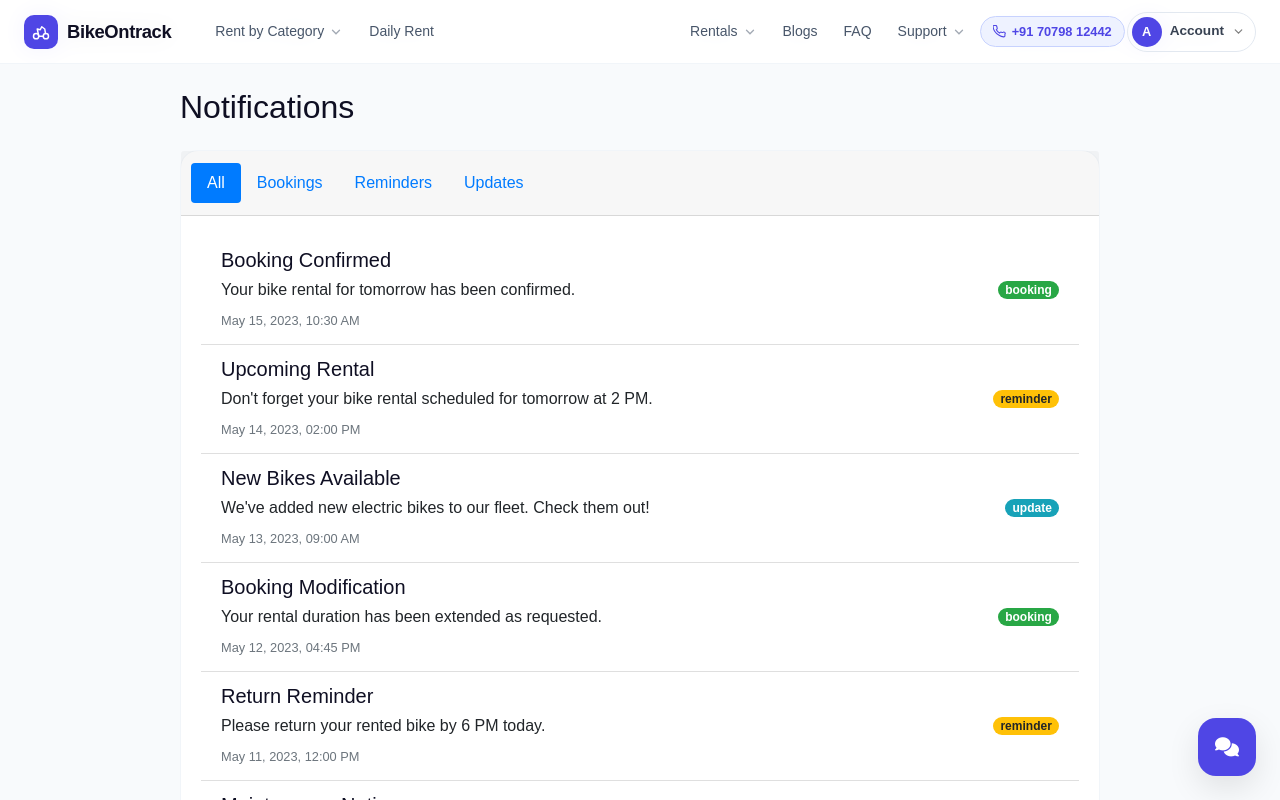
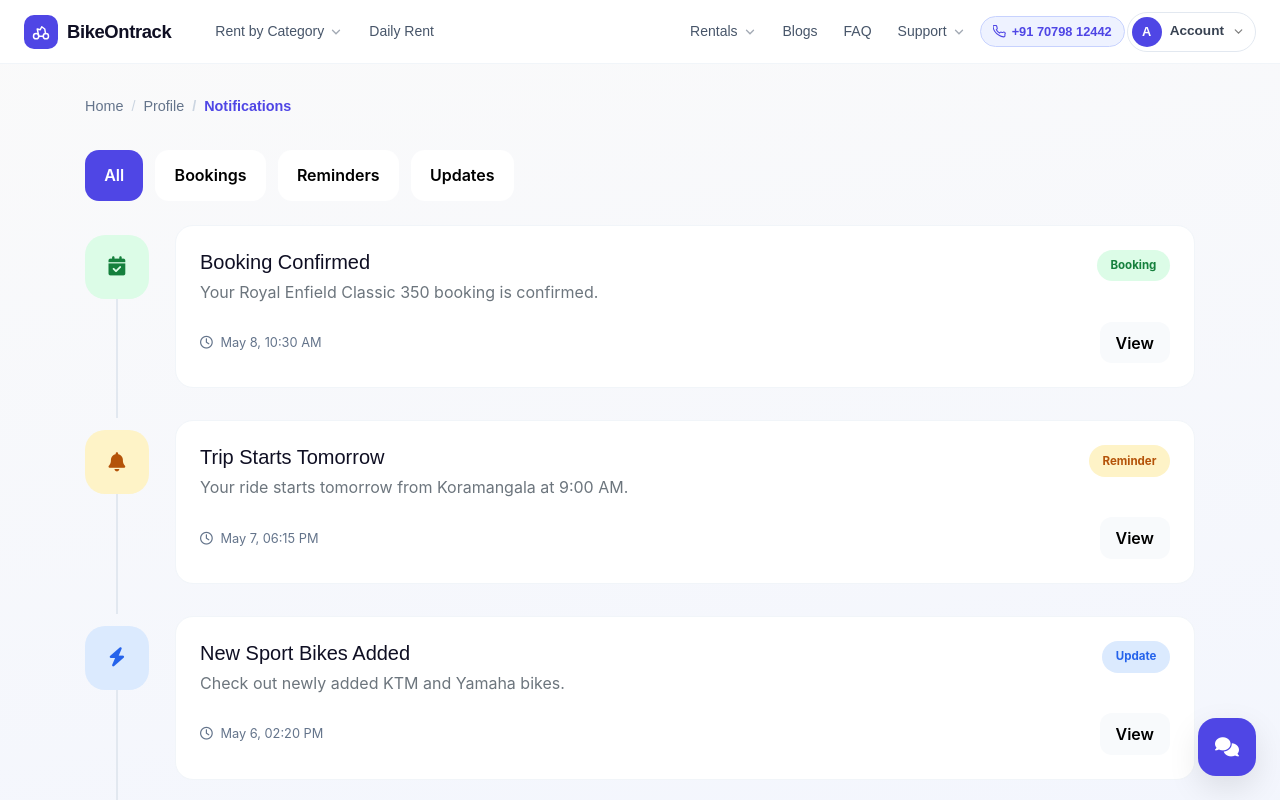
Before and after one commit to rkgupta-dev/bike-rental, a Vue app in the folder frontend/: page /notifications in a window 1280 px wide. Shown: the top 800 px of the page. Built offline with nearby package versions, Linux system fonts and the light colour scheme; a web font is replaced by a local one.

Commit message:
feat: revamp NotificationPage with new layout, filtering options, and enhanced notification display

```diff
--- a/frontend/src/views/NotificationPage.vue
+++ b/frontend/src/views/NotificationPage.vue
@@ -1,180 +1,163 @@
 <template>
+  <div class="notifications-page gradient-light section">
+    <b-container class="">
+      <div class="listing-top-area">
+        <b-breadcrumb class="custom-breadcrumb">
+          <b-breadcrumb-item to="/">Home</b-breadcrumb-item>
+          <b-breadcrumb-item to="/my-profile">Profile</b-breadcrumb-item>
+          <b-breadcrumb-item to="/account-settings" active
+            >Notifications</b-breadcrumb-item
+          >
+        </b-breadcrumb>
+      </div>
+
+      <!-- FILTER -->
+      <div class="filter-wrapper mb-4">
+        <button
+          v-for="tab in tabs"
+          :key="tab.value"
+          class="filter-btn"
+          :class="{ active: activeTab === tab.value }"
+          @click="activeTab = tab.value"
+        >
+          {{ tab.label }}
+        </button>
+      </div>
+
+      <!-- TIMELINE -->
+      <div class="timeline-wrapper">
+        <div
+          v-for="notification in filteredNotifications"
+          :key="notification.id"
+          class="timeline-item"
+        >
+          <!-- LINE -->
+          <div class="timeline-line"></div>
+
+          <!-- ICON -->
+          <div
+            class="timeline-icon"
+            :class="getNotificationClass(notification.type)"
+          >
+            <i :class="getNotificationIcon(notification.type)"></i>
+          </div>
+
+          <!-- CARD -->
+          <div class="timeline-card card-app">
+            <div class="timeline-top">
               <div>
-    <NavBar />
-    <b-container style="margin-top: 4rem;">
-      <b-row>
-        <b-col lg="10" class="mx-auto">
-          <h2 class="my-4">Notifications</h2>
-          <b-card no-body>
-            <b-tabs pills card horizontal>
-              <!-- All Notifications Tab -->
-              <b-tab title="All" active>
-                <b-list-group flush>
-                  <b-list-group-item
-                    v-for="notification in allNotifications"
-                    :key="notification.id"
-                    class="d-flex justify-content-between align-items-center"
+                <h5 class="mb-1">
+                  {{ notification.title }}
+                </h5>
+
+                <p class="text-muted mb-0">
+                  {{ notification.message }}
+                </p>
+              </div>
+
+              <span
+                class="type-badge"
+                :class="getNotificationClass(notification.type)"
               >
-                    <div>
-                      <h5 class="mb-1">{{ notification.title }}</h5>
-                      <p class="mb-1">{{ notification.message }}</p>
-                      <small class="text-muted">{{
-                        formatDate(notification.date)
-                      }}</small>
+                {{ notification.type }}
+              </span>
             </div>
-                    <b-badge :variant="getBadgeVariant(notification.type)" pill>
-                      {{ notification.type }}
-                    </b-badge>
-                  </b-list-group-item>
-                </b-list-group>
-              </b-tab>
-              <!-- Bookings Tab -->
-              <b-tab title="Bookings">
-                <b-list-group flush>
-                  <b-list-group-item
-                    v-for="notification in bookingNotifications"
-                    :key="notification.id"
-                    class="d-flex justify-content-between align-items-center"
+
+            <div class="timeline-footer">
+              <small>
+                <i class="fa-regular fa-clock mr-1"></i>
+                {{ formatDate(notification.date) }}
+              </small>
+
+              <button class="view-btn">View</button>
+            </div>
+          </div>
+        </div>
+      </div>
+
+      <!-- EMPTY -->
+      <div
+        v-if="filteredNotifications.length === 0"
+        class="card-app empty-box text-center"
       >
-                    <div>
-                      <h5 class="mb-1">{{ notification.title }}</h5>
-                      <p class="mb-1">{{ notification.message }}</p>
-                      <small class="text-muted">{{
-                        formatDate(notification.date)
-                      }}</small>
+        <div class="empty-icon mb-3">
+          <i class="fa-regular fa-bell-slash"></i>
         </div>
-                    <b-badge variant="success" pill>Booking</b-badge>
-                  </b-list-group-item>
-                </b-list-group>
-              </b-tab>
-              <!-- Reminders Tab -->
-              <b-tab title="Reminders">
-                <b-list-group flush>
-                  <b-list-group-item
-                    v-for="notification in reminderNotifications"
-                    :key="notification.id"
-                    class="d-flex justify-content-between align-items-center"
-                  >
-                    <div>
-                      <h5 class="mb-1">{{ notification.title }}</h5>
-                      <p class="mb-1">{{ notification.message }}</p>
-                      <small class="text-muted">{{
-                        formatDate(notification.date)
-                      }}</small>
+
+        <h4>No Notifications</h4>
+
+        <p class="text-muted mb-0">
+          You don't have any notifications right now.
+        </p>
       </div>
-                    <b-badge variant="warning" pill>Reminder</b-badge>
-                  </b-list-group-item>
-                </b-list-group>
-              </b-tab>
-              <!-- Updates Tab -->
-              <b-tab title="Updates">
-                <b-list-group flush>
-                  <b-list-group-item
-                    v-for="notification in updateNotifications"
-                    :key="notification.id"
-                    class="d-flex justify-content-between align-items-center"
-                  >
-                    <div>
-                      <h5 class="mb-1">{{ notification.title }}</h5>
-                      <p class="mb-1">{{ notification.message }}</p>
-                      <small class="text-muted">{{
-                        formatDate(notification.date)
-                      }}</small>
-                    </div>
-                    <b-badge variant="info" pill>Update</b-badge>
-                  </b-list-group-item>
-                </b-list-group>
-              </b-tab>
-            </b-tabs>
-          </b-card>
-        </b-col>
-      </b-row>
     </b-container>
-    <!-- <b-container fluid class="bg-dark text-light py-4 mt-5">
-      <b-row>
-        <b-col class="text-center">
-          &copy; {{ currentYear }} BikeOntrack. All rights reserved.
-        </b-col>
-      </b-row>
-    </b-container> -->
   </div>
 </template>
 
 <script>
-import NavBar from "./NavBar.vue";
+export default {
+  name: "NotificationsPage",
 
-export default {
-  components: {
-    NavBar,
-  },
   data() {
     return {
-      currentYear: new Date().getFullYear(),
+      activeTab: "all",
+
+      tabs: [
+        { label: "All", value: "all" },
+        { label: "Bookings", value: "booking" },
+        { label: "Reminders", value: "reminder" },
+        { label: "Updates", value: "update" },
+      ],
+
       notifications: [
         {
           id: 1,
           type: "booking",
           title: "Booking Confirmed",
-          message: "Your bike rental for tomorrow has been confirmed.",
-          date: new Date(2023, 4, 15, 10, 30),
+          message: "Your Royal Enfield Classic 350 booking is confirmed.",
+          date: new Date(2026, 4, 8, 10, 30),
         },
         {
           id: 2,
           type: "reminder",
-          title: "Upcoming Rental",
-          message:
-            "Don't forget your bike rental scheduled for tomorrow at 2 PM.",
-          date: new Date(2023, 4, 14, 14, 0),
+          title: "Trip Starts Tomorrow",
+          message: "Your ride starts tomorrow from Koramangala at 9:00 AM.",
+          date: new Date(2026, 4, 7, 18, 15),
         },
         {
           id: 3,
           type: "update",
-          title: "New Bikes Available",
-          message:
-            "We've added new electric bikes to our fleet. Check them out!",
-          date: new Date(2023, 4, 13, 9, 0),
+          title: "New Sport Bikes Added",
+          message: "Check out newly added KTM and Yamaha bikes.",
+          date: new Date(2026, 4, 6, 14, 20),
         },
         {
           id: 4,
           type: "booking",
-          title: "Booking Modification",
-          message: "Your rental duration has been extended as requested.",
-          date: new Date(2023, 4, 12, 16, 45),
+          title: "Booking Cancelled",
+          message: "Your KTM Duke booking was cancelled successfully.",
+          date: new Date(2026, 4, 5, 12, 0),
         },
+
         {
-          id: 5,
-          type: "reminder",
-          title: "Return Reminder",
-          message: "Please return your rented bike by 6 PM today.",
-          date: new Date(2023, 4, 11, 12, 0),
-        },
-        {
-          id: 6,
-          type: "update",
-          title: "Maintenance Notice",
-          message: "Our shop will be closed for maintenance on May 20th.",
-          date: new Date(2023, 4, 10, 11, 30),
+          id: 4,
+          type: "booking",
+          title: "Booking Cancelled",
+          message: "Your KTM Duke booking was cancelled successfully.",
+          date: new Date(2026, 4, 5, 12, 0),
         },
       ],
     };
   },
+
   computed: {
-    allNotifications() {
-      return [...this.notifications].sort((a, b) => b.date - a.date); // Create a copy to avoid mutating the original array
-    },
-    bookingNotifications() {
+    filteredNotifications() {
+      if (this.activeTab === "all") {
+        return [...this.notifications].sort((a, b) => b.date - a.date);
+      }
+
       return this.notifications
-        .filter((n) => n.type === "booking")
-        .sort((a, b) => b.date - a.date);
-    },
-    reminderNotifications() {
-      return this.notifications
-        .filter((n) => n.type === "reminder")
-        .sort((a, b) => b.date - a.date);
-    },
-    updateNotifications() {
-      return this.notifications
-        .filter((n) => n.type === "update")
+        .filter((n) => n.type === this.activeTab)
         .sort((a, b) => b.date - a.date);
     },
   },
@@ -182,25 +165,249 @@ export default {
   methods: {
     formatDate(date) {
       return new Intl.DateTimeFormat("en-US", {
-        year: "numeric",
         month: "short",
         day: "numeric",
         hour: "2-digit",
         minute: "2-digit",
       }).format(date);
     },
-    getBadgeVariant(type) {
+
+    getNotificationIcon(type) {
       switch (type) {
         case "booking":
-          return "success";
+          return "fa-solid fa-calendar-check";
+
         case "reminder":
-          return "warning";
+          return "fa-solid fa-bell";
+
         case "update":
-          return "info";
+          return "fa-solid fa-bolt";
+
         default:
-          return "secondary";
+          return "fa-solid fa-circle-info";
+      }
+    },
+
+    getNotificationClass(type) {
+      switch (type) {
+        case "booking":
+          return "success-style";
+
+        case "reminder":
+          return "warning-style";
+
+        case "update":
+          return "info-style";
+
+        default:
+          return "";
       }
     },
   },
 };
 </script>
+
+<style scoped>
+.filter-wrapper {
+  display: flex;
+  gap: 0.75rem;
+  flex-wrap: wrap;
+}
+
+.filter-btn {
+  border: none;
+  background: white;
+  padding: 0.85rem 1.2rem;
+  border-radius: 14px;
+  font-weight: 600;
+  transition: 0.2s ease;
+}
+
+.filter-btn.active {
+  background: var(--color-primary);
+  color: white;
+}
+
+.timeline-wrapper {
+  position: relative;
+}
+
+.timeline-item {
+  position: relative;
+  padding-left: 90px;
+  margin-bottom: 2rem;
+}
+
+.timeline-line {
+  position: absolute;
+  left: 31px;
+  top: 65px;
+  width: 2px;
+  bottom: -30px;
+  background: var(--color-gray-200);
+}
+
+.timeline-item:last-child .timeline-line {
+  display: none;
+}
+
+.timeline-icon {
+  position: absolute;
+  left: 0;
+  top: 10px;
+  width: 64px;
+  height: 64px;
+  border-radius: 20px;
+  display: flex;
+  align-items: center;
+  justify-content: center;
+  font-size: 1.2rem;
+}
+
+.success-style {
+  background: #dcfce7;
+  color: #15803d;
+}
+
+.warning-style {
+  background: #fef3c7;
+  color: #b45309;
+}
+
+.info-style {
+  background: #dbeafe;
+  color: #2563eb;
+}
+
+.timeline-card {
+  position: relative;
+}
+
+.timeline-top {
+  display: flex;
+  justify-content: space-between;
+  gap: 1rem;
+}
+
+.type-badge {
+  padding: 0.45rem 0.85rem;
+  border-radius: 999px;
+  font-size: 0.72rem;
+  font-weight: 700;
+  text-transform: capitalize;
+  height: fit-content;
+}
+
+.timeline-footer {
+  margin-top: 1rem;
+  display: flex;
+  align-items: center;
+  justify-content: space-between;
+}
+
+.timeline-footer small {
+  color: var(--color-gray-500);
+}
+
+.view-btn {
+  border: none;
+  background: var(--color-gray-50);
+  padding: 0.55rem 1rem;
+  border-radius: 12px;
+  font-weight: 600;
+  transition: 0.2s ease;
+}
+
+.view-btn:hover {
+  background: var(--color-primary);
+  color: white;
+}
+
+.empty-box {
+  padding: 4rem 2rem;
+}
+
+.empty-icon {
+  font-size: 3rem;
+  color: var(--color-gray-400);
+}
+
+@media (max-width: 768px) {
+  .notification-hero {
+    flex-direction: column;
+    align-items: flex-start;
+  }
+
+  .hero-bell {
+    width: 80px;
+    height: 80px;
+    font-size: 2rem;
+    border-radius: 22px;
+  }
+
+  .timeline-item {
+    padding-left: 75px;
+  }
+
+  .timeline-icon {
+    width: 54px;
+    height: 54px;
+    border-radius: 16px;
+  }
+
+  .timeline-line {
+    left: 26px;
+  }
+
+  .timeline-top {
+    flex-direction: column;
+  }
+
+  .timeline-footer {
+    flex-direction: column;
+    align-items: flex-start;
+    gap: 1rem;
+  }
+
+  .view-btn {
+    width: 100%;
+  }
+}
+
+/* breadcrumb */
+.listing-top-area {
+  margin-bottom: 2rem;
+}
+
+.custom-breadcrumb {
+  background: transparent;
+  padding: 0;
+  margin-bottom: 1rem;
+  font-size: 0.9rem;
+}
+
+.custom-breadcrumb .breadcrumb {
+  background: transparent !important;
+  padding: 0 !important;
+  margin-bottom: 0 !important;
+}
+
+.custom-breadcrumb .breadcrumb-item a {
+  color: var(--color-gray-500);
+  font-weight: 500;
+  text-decoration: none;
+}
+
+.custom-breadcrumb .breadcrumb-item.active {
+  color: var(--color-primary);
+  font-weight: 700;
+}
+
+.custom-breadcrumb .breadcrumb-item + .breadcrumb-item::before {
+  color: var(--color-gray-300);
+}
+
+.card-disabled {
+  opacity: 0.55;
+}
+</style>
--- a/frontend/src/views/PageNotFound.vue
+++ b/frontend/src/views/PageNotFound.vue
@@ -1,13 +1,43 @@
 <!-- NotFound.vue -->
 <template>
-  <div class="text-center my-5">
-    <b-icon icon="emoji-frown" variant="danger" font-scale="4" class="mb-3"></b-icon>
-    <h1 class="display-8">Oops! Page Not Found</h1>
-    <p class="lead mb-4">The page you're looking for might have been removed or doesn't exist.</p>
-    <div>
-      <b-button variant="primary" @click="goBack" class="mr-2">Go Back</b-button>
-      <b-button variant="secondary" href="/">Home</b-button>
-    </div>
+  <div class="not-found-page">
+    <!-- floating shapes -->
+    <div class="shape shape-1"></div>
+    <div class="shape shape-2"></div>
+
+    <b-container>
+      <div class="not-found-content">
+        <!-- ICON -->
+        <div class="error-icon">
+          <i class="fa-solid fa-road-barrier"></i>
+        </div>
+
+        <!-- 404 -->
+        <h1 class="error-code">404</h1>
+
+        <!-- TITLE -->
+        <h2 class="error-title">Oops! Page Not Found</h2>
+
+        <!-- DESC -->
+        <p class="error-description">
+          The page you are looking for might have been removed, renamed, or
+          temporarily unavailable.
+        </p>
+
+        <!-- BUTTONS -->
+        <div class="action-buttons">
+          <button class="btn-primary-app btn-lg-app" @click="goBack">
+            <i class="fa-solid fa-arrow-left"></i>
+            Go Back
+          </button>
+
+          <button class="btn-secondary-app btn-lg-app" @click="goHome">
+            <i class="fa-solid fa-house"></i>
+            Home
+          </button>
+        </div>
+      </div>
+    </b-container>
   </div>
 </template>
 
@@ -17,6 +47,186 @@ export default {
     goBack() {
       window.history.back();
     },
+
+    goHome() {
+      this.$router.push("/");
+    },
   },
 };
 </script>
+
+<style scoped>
+.not-found-page {
+  min-height: 100vh;
+  background: #fff;
+  position: relative;
+  overflow: hidden;
+
+  display: flex;
+  align-items: center;
+  justify-content: center;
+
+  padding: 2rem 1rem;
+}
+
+/* SHAPES */
+
+.shape {
+  position: absolute;
+  border-radius: 50%;
+  z-index: 0;
+}
+
+.shape-1 {
+  width: 280px;
+  height: 280px;
+  background: rgba(var(--color-primary-rgb), 0.06);
+
+  top: -100px;
+  left: -100px;
+}
+
+.shape-2 {
+  width: 220px;
+  height: 220px;
+  background: rgba(var(--color-primary-rgb), 0.08);
+
+  bottom: -80px;
+  right: -80px;
+}
+
+/* CONTENT */
+
+.not-found-content {
+  position: relative;
+  z-index: 2;
+
+  text-align: center;
+  max-width: 760px;
+  margin: auto;
+}
+
+/* ICON */
+
+.error-icon {
+  width: 110px;
+  height: 110px;
+
+  margin: 0 auto 2rem;
+
+  border-radius: 50%;
+
+  background: rgba(var(--color-primary-rgb), 0.1);
+
+  color: var(--color-primary);
+
+  display: flex;
+  align-items: center;
+  justify-content: center;
+
+  font-size: 2.8rem;
+}
+
+/* TEXT */
+
+.error-code {
+  font-size: 8rem;
+  line-height: 1;
+  font-weight: 900;
+
+  color: var(--color-primary);
+
+  margin-bottom: 1rem;
+}
+
+.error-title {
+  font-size: 2.2rem;
+  font-weight: 800;
+
+  color: var(--color-dark);
+
+  margin-bottom: 1rem;
+}
+
+.error-description {
+  max-width: 600px;
+
+  margin: auto;
+  margin-bottom: 2.5rem;
+
+  color: var(--color-gray-500);
+
+  font-size: 1.05rem;
+  line-height: 1.8;
+}
+
+/* BUTTONS */
+
+.action-buttons {
+  display: flex;
+  align-items: center;
+  justify-content: center;
+  gap: 14px;
+
+  flex-wrap: wrap;
+
+  margin-bottom: 2rem;
+}
+
+.btn-secondary-app {
+  height: 54px;
+  padding: 0 24px;
+
+  border-radius: var(--radius-xl);
+
+  border: 1px solid var(--color-gray-200);
+
+  background: #fff;
+
+  display: inline-flex;
+  align-items: center;
+  justify-content: center;
+  gap: 10px;
+
+  font-weight: 600;
+
+  transition: 0.3s;
+}
+
+.btn-secondary-app:hover {
+  background: var(--color-gray-100);
+}
+
+/* MOBILE */
+
+@media (max-width: 767px) {
+  .error-code {
+    font-size: 5rem;
+  }
+
+  .error-title {
+    font-size: 1.6rem;
+  }
+
+  .error-description {
+    font-size: 15px;
+  }
+
+  .error-icon {
+    width: 90px;
+    height: 90px;
+
+    font-size: 2rem;
+  }
+}
+
+@media (max-width: 575px) {
+  .error-code {
+    font-size: 4rem;
+  }
+
+  .error-title {
+    font-size: 1.3rem;
+  }
+}
+</style>
```
Lines whose indentation alone changed are shown as unchanged.
